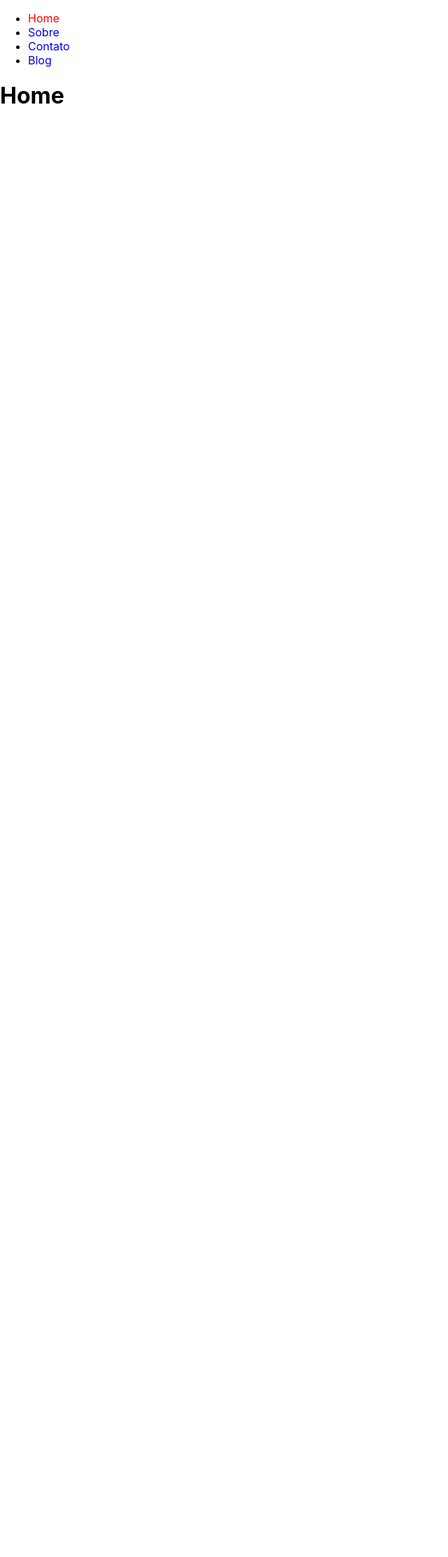
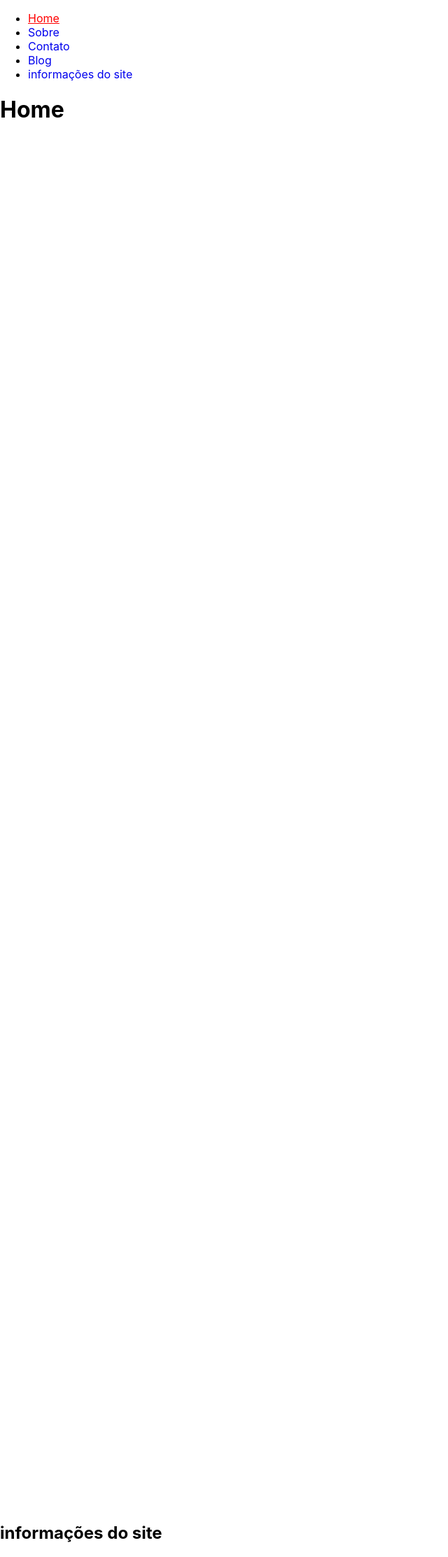
Before and after one commit to gabrielgraciani/react-ninja, a React (Create React App) app in the folder 5-router/1-hello-react-router/: page / in a window 1280 px wide. Shown: the whole page at 70% size, without its empty margins (0-640 px from the left). Before the commit the page ends 800 px from the top, so only its background shows below. Built offline with nearby package versions, Linux system fonts and the light colour scheme.

Commit message:
Aula 321 - hello react router dom - location (hash)

```diff
--- a/5-router/1-hello-react-router/src/App.js
+++ b/5-router/1-hello-react-router/src/App.js
@@ -2,26 +2,10 @@ import React, {Component} from 'react';
 import {BrowserRouter, Route, Switch, NavLink} from 'react-router-dom';
 import './assets/css/styles.css';
 
-/*const Link = (props) => (
+const Link = (props) => (
 	<NavLink activeStyle={{ color: 'red' }} {...props} />
-);*/
+);
 
-const Link = (props ) => (
-	<Route path={props.to} exact={props.exact}>
-		{({match, history}) => (
-			<a
-				href={props.to}
-				style={match ? {color: 'red'} : null}
-				onClick={(e) => {
-					e.preventDefault();
-					history.push(props.to);
-				}}
-			>
-				{props.children}
-			</a>
-		)}
-	</Route>
-)
 
 class App extends Component {
 	render () {
@@ -33,6 +17,7 @@ class App extends Component {
 						<li><Link to='/sobre'>Sobre</Link></li>
 						<li><Link to='/contato'>Contato</Link></li>
 						<li><Link to='/blog'>Blog</Link></li>
+						<li><a href="#informacoes-do-site">informações do site</a></li>
 					</ul>
 
 					<Switch>
@@ -41,6 +26,10 @@ class App extends Component {
 						<Route path='/blog' component={Blog} />
 						<Route component={Error404} />
 					</Switch>
+
+					<div id="informacoes-do-site" style={{marginTop:2000}}>
+						<h2>informações do site</h2>
+					</div>
 				</div>
 			</BrowserRouter>
 		)
@@ -51,19 +40,23 @@ const Error404 = () => (
 	<h1>Página não encontrada</h1>
 );
 
-const Home = () => (
-	<h1>Home</h1>
+const Home = ({match, location}) => (
+	<div>
+		{console.log('home location:', location)}
+		<h1>Home</h1>
+	</div>
 );
 
-const Page = ({ match }) => (
+const Page = ({ match, location }) => (
 	<div>
-		{console.log(match)}
+		{console.log('page location:', location)}
 		<h1>{match.url}</h1>
 	</div>
 );
 
-const Blog = () => (
+const Blog = ({match, location}) => (
 	<div>
+		{console.log('blog location:', location)}
 		<h1>Blog</h1>
 
 		<ul>
@@ -79,12 +72,16 @@ const Blog = () => (
 	</div>
 );
 
-const Post404 = () => (
-	<h1>Esse post não existe</h1>
+const Post404 = ({match, location}) => (
+	<div>
+		{console.log('post404 location:', location)}
+		<h1>Esse post não existe</h1>
+	</div>
 );
 
-const Post = ({ match }) => (
+const Post = ({ match, location }) => (
 	<div>
+		{console.log('post location:', location)}
 		<h2>Post: {match.params.post}</h2>
 	</div>
 );
```
